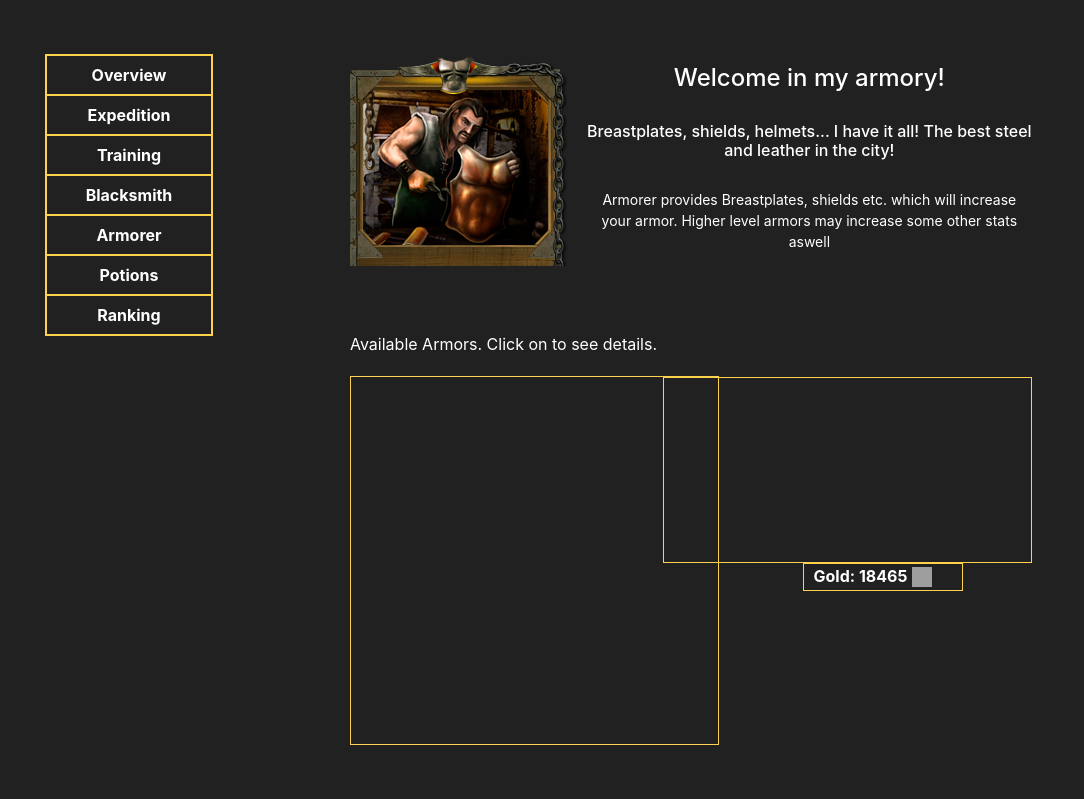
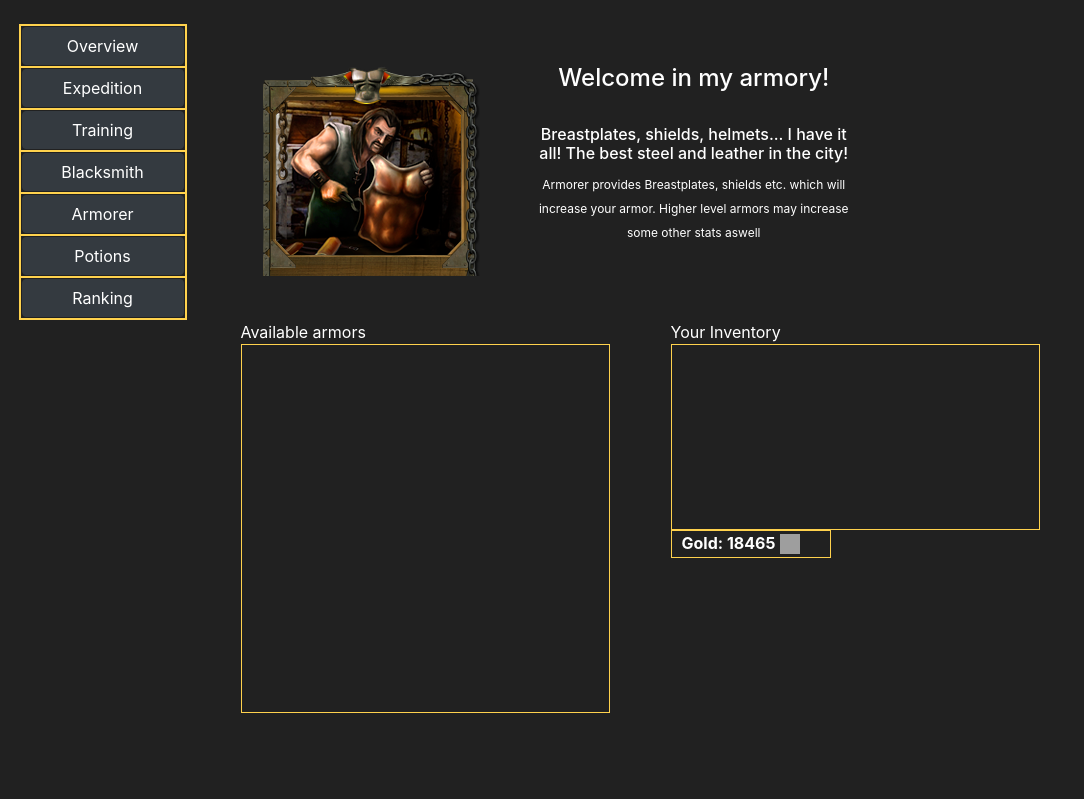
Before and after one commit to MarcinBorysiuk/Gladiator-s-Path, a Flask app: page /armor/buy/1 in a window 1280 px wide. Shown: the part 85-884 px from the top of the page, without its empty margins (0-1084 px from the left). After the commit the page ends 798 px from the top, so only its background shows below. Run offline with Flask 2, Linux system fonts and the light colour scheme; a user stored in the database is signed in; data comes from the database, SQL or seed files in the repository; both versions use the stored data as it was after the commit; lists and menus that the app fills with data are empty; some libraries are stand-ins or nearby versions; grey boxes are pictures that could not be loaded.

Commit message:
add CSS grid to armor,potion,ranking view

```diff
--- a/app/static/style.css
+++ b/app/static/style.css
@@ -42,6 +42,11 @@ body {
     justify-self: center;
 }
 
+.grid__col9 {
+    grid-column: span 9;
+    justify-self: center;
+}
+
 .grid__col10 {
     grid-column: span 10;
     justify-self: center;
@@ -49,6 +54,12 @@ body {
 
 .grid__col12 {
     grid-column: span 12;
+    justify-self: center;
+}
+
+.grid__col12_training {
+    grid-column: span 12;
+    margin-top: 40px;
     justify-self: center;
 }
 
@@ -85,6 +96,11 @@ body {
 
     .grid__colsm8 {
         grid-column: span 8;
+        justify-self: center;
+    }
+
+    .grid__colsm9 {
+        grid-column: span 9;
         justify-self: center;
     }
 
--- a/app/templates/armor_page.html
+++ b/app/templates/armor_page.html
@@ -3,30 +3,35 @@
 {% block head %}Armors{% endblock %}
 
 {% block content %}
-<div class="row" style="margin: 30px">
-    <div class="col-3">
+<section class="grid grid--gap10">
+    <div class="cols grid__col12 grid__colsm2">
         <table>
-            <tr><th><a class="link" href='/overview'>Overview</a></th></tr>
-            <tr><th><a class="link" href="/expedition">Expedition</a></th></tr>
-            <tr><th><a class="link" href="/training">Training</a></th></tr>
-            <tr><th><a class="link" href="/blacksmith">Blacksmith</a></th></tr>
-            <tr><th><a class="link" href="/armor">Armorer</a></th></tr>
-            <tr><th><a class="link" href="/potions">Potions</a></th></tr>
-            <tr><th><a class="link" href="/ranking">Ranking</a></th></tr>
+            <tr><th><a class="btn btn-dark" style="width: 100%" href='/overview'>Overview</a></th></tr>
+            <tr><th><a class="btn btn-dark" style="width: 100%" href="/expedition">Expedition</a></th></tr>
+            <tr><th><a class="btn btn-dark" style="width: 100%" href="/training">Training</a></th></tr>
+            <tr><th><a class="btn btn-dark" style="width: 100%" href="/blacksmith">Blacksmith</a></th></tr>
+            <tr><th><a class="btn btn-dark" style="width: 100%" href="/armor">Armorer</a></th></tr>
+            <tr><th><a class="btn btn-dark" style="width: 100%" href="/potions">Potions</a></th></tr>
+            <tr><th><a class="btn btn-dark" style="width: 100%" href="/ranking">Ranking</a></th></tr>
         </table>
     </div>
-    <div class="col-7">
-    <img src="static/armour.png" style="float: left; margin-right: 20px;">
-    <div style="text-align: center; font-size: 14px; margin-top: 10px;">
+    <div class="cols grid__col12_training grid__colsm3">
+        <img src="static/armour.png">
+    </div>
+    <div class="cols grid__col12_training grid__colsm3" style="text-align: center;">
         <h4>Welcome in my armory!</h4>
         <br>
         <h6>Breastplates, shields, helmets... I have it all! The best steel and leather in the city!</h6>
+        <span style="font-size: 12px;">Armorer provides Breastplates, shields etc. which will increase your armor. Higher level armors may increase some other stats aswell</span>
+    </div>
+</section>
+<section class="grid grid--gap10">
+    <div class="cols grid__col12 grid__colsm2">
+
+    </div>
+    <div class="cols grid__col12 grid__colsm4">
+        Available armors
         <br>
-        Armorer provides Breastplates, shields etc. which will increase your armor. Higher level armors may increase some other stats aswell
-    </div>
-    <div style="margin-top: 80px; margin-bottom: 20px;">
-        Available Armors. Click on to see details.
-    </div>
         <div style="border: solid #ffd24d 1px; height: 369px; width: 369px;">
             {% for item in items %}
             {% include 'includes/armorer_armor.html' %}
@@ -67,7 +72,11 @@
                 {% endif %}
             {% endfor %}
         </div>
-    <div style="border: solid #ffd24d 1px; height: 186px; width: 369px; float: right; margin-top: -368px;">
+    </div>
+    <div class="cols grid__col12 grid__colsm4">
+        Your Inventory
+        <br>
+        <div style="border: solid #ffd24d 1px; height: 186px; width: 369px;">
             {% for item in inventory %}
             {% include 'includes/inventory_weapon.html' %}
             {% include 'includes/inventory_armor.html' %}
@@ -110,9 +119,9 @@
                 {% endif %}
             {% endfor %}
         </div>
-    <div style="border: solid #ffd24d 1px; height: 28px; width: 160px; margin-top: -182px; margin-left: 452.5px;">
+        <div style="border: solid #ffd24d 1px; height: 28px; width: 160px;">
             <strong style="margin-left: 10px;">Gold: {{ player.gold }}</strong> <img src="https://findicons.com/files/icons/2250/payment_icon_set/64/gold_coin_stacks.png" width="20" height="20" style="margin-bottom: 2px;">
         </div>
     </div>
-</div>
+</section>
 {% endblock %}
--- a/app/templates/choose_expedition.html
+++ b/app/templates/choose_expedition.html
@@ -25,7 +25,7 @@
         <br>
         <section class="grid grid--gap10">
             <div class="cols grid__col12 grid__colsm4" style="text-align: center;">
-                <p style="color: red;font-size: 20px;">Cursed Forest</p>
+                <span style="color: red;font-size: 20px;">Cursed Forest</span><br>
                 <span style="font-size: 14px;">Level 1-10</span>
                 <br>
                 <a href="/expedition/1">
@@ -33,7 +33,7 @@
                 </a>
             </div>
             <div class="cols grid__col12 grid__colsm4" style="text-align: center;">
-                <p style="color: red;font-size: 20px;">Misty Mountains</p>
+                <span style="color: red;font-size: 20px;">Misty Mountains</span><br>
                 <span style="font-size: 14px;">Level 11-20</span>
                 <br>
                 {% if player.level < 10 %}
@@ -45,7 +45,7 @@
                 {% endif %}
             </div>
             <div class="cols grid__col12 grid__colsm4" style="text-align: center;">
-                <p style="color: red;font-size: 20px;">Fire Temple</p>
+                <span style="color: red;font-size: 20px;">Fire Temple</span><br>
                 <span style="font-size: 14px;">Level 21-30</span>
                 <br>
                 {% if player.level < 20 %}
```
Also changed, not shown: app/templates/blacksmith_page.html (+3 -5 lines), app/templates/potion_page.html (+26 -18 lines), app/templates/ranking_page.html (+14 -15 lines), app/templates/training_page.html (+4 -4 lines), app/game.db. Lines whose indentation alone changed are shown as unchanged.
